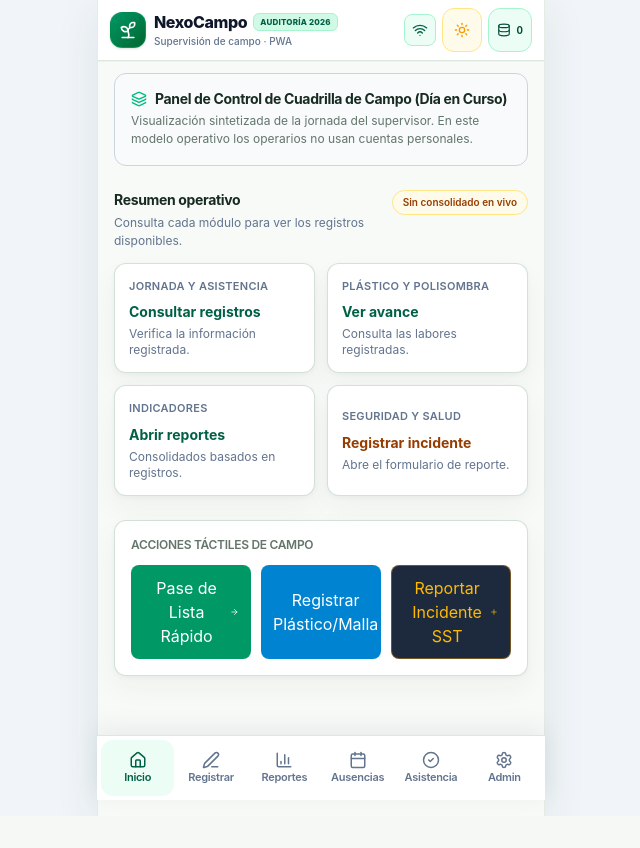
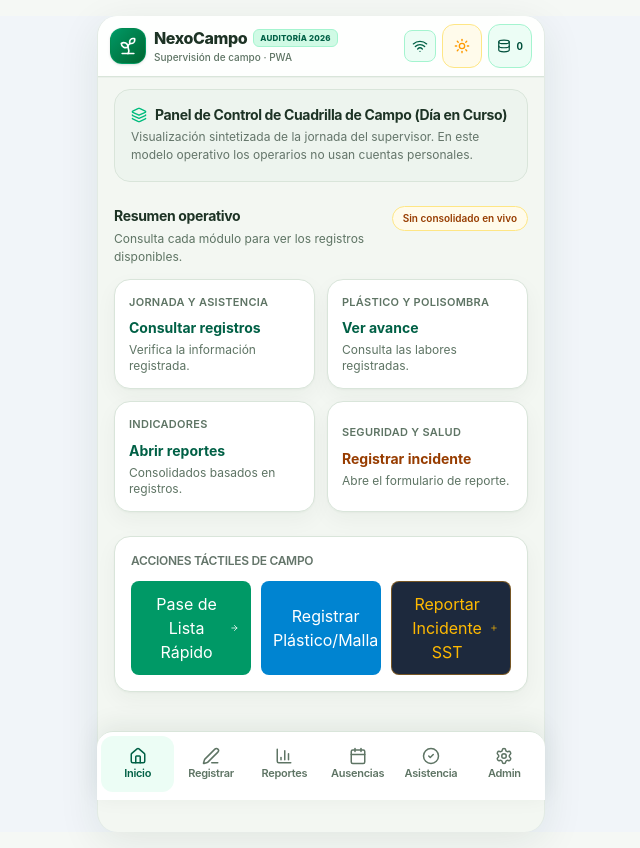
Before and after one commit to xposed823-prog/nexocampo-auditoria-2026, a React (Vite) app: page / in a window 1280 px wide. Shown: the whole page, without its empty margins (319-959 px from the left). Before the commit the page ends 816 px from the top, so only its background shows below. Built offline with nearby package versions, Linux system fonts and the light colour scheme.

Commit message:
ui: unificar sistema visual de campo en claro y oscuro

```diff
--- a/src/index.css
+++ b/src/index.css
@@ -152,3 +152,133 @@ input, select, textarea { max-width: 100%; }
     transition-duration: .01ms !important;
   }
 }
+
+/* ─────────────────────────────────────────────────────────────
+   Sistema visual v2 · NexoCampo Auditoría
+   Estética: verde profundo, superficies limpias y jerarquía clara.
+   Solo presentación; no modifica lógica ni datos de negocio.
+   ───────────────────────────────────────────────────────────── */
+.app-shell {
+  --nc-bg: #f3f7f2;
+  --nc-surface: #ffffff;
+  --nc-surface-soft: #edf4ee;
+  --nc-border: #d9e5da;
+  --nc-ink: #1d3325;
+  --nc-muted: #5e7464;
+  --nc-accent: #08764b;
+  --nc-accent-strong: #065f3b;
+  background-color: var(--nc-bg);
+  color: var(--nc-ink);
+}
+.app-shell[data-theme="dark"] {
+  --nc-bg: #101b14;
+  --nc-surface: #17251b;
+  --nc-surface-soft: #1c2d21;
+  --nc-border: #304638;
+  --nc-ink: #e8f1e9;
+  --nc-muted: #a6b8aa;
+  --nc-accent: #34d399;
+  --nc-accent-strong: #6ee7b7;
+  background-color: var(--nc-bg);
+  color: var(--nc-ink);
+}
+.app-shell[data-theme="light"] main {
+  background-color: transparent;
+}
+.app-shell[data-theme="light"] main h1,
+.app-shell[data-theme="light"] main h2,
+.app-shell[data-theme="light"] main h3 {
+  color: var(--nc-ink);
+}
+.app-shell[data-theme="light"] .bg-white {
+  background-color: var(--nc-surface);
+  border-color: var(--nc-border);
+  box-shadow: 0 1px 2px rgba(20, 50, 30, .035), 0 8px 22px rgba(20, 50, 30, .045);
+}
+.app-shell[data-theme="light"] .bg-slate-50 {
+  background-color: var(--nc-surface-soft);
+}
+.app-shell[data-theme="light"] .border-slate-200,
+.app-shell[data-theme="light"] .border-slate-300 {
+  border-color: var(--nc-border);
+}
+.app-shell[data-theme="light"] .text-slate-800,
+.app-shell[data-theme="light"] .text-slate-900 {
+  color: var(--nc-ink);
+}
+.app-shell[data-theme="light"] .text-slate-500,
+.app-shell[data-theme="light"] .text-slate-600 {
+  color: var(--nc-muted);
+}
+.app-shell[data-theme="light"] header.sticky {
+  background: rgba(255, 255, 255, .92);
+  border-color: var(--nc-border);
+}
+.app-shell[data-theme="dark"] .bg-slate-900 {
+  background-color: #101b14;
+}
+.app-shell[data-theme="dark"] .bg-slate-800 {
+  background-color: #17251b;
+}
+.app-shell[data-theme="dark"] .bg-slate-800\/40,
+.app-shell[data-theme="dark"] .bg-slate-800\/50 {
+  background-color: rgba(28, 45, 33, .78);
+}
+.app-shell[data-theme="dark"] .border-slate-700,
+.app-shell[data-theme="dark"] .border-slate-700\/60 {
+  border-color: var(--nc-border);
+}
+.app-shell[data-theme="dark"] .text-slate-400 {
+  color: #a6b8aa;
+}
+.app-shell[data-theme="dark"] input,
+.app-shell[data-theme="dark"] select,
+.app-shell[data-theme="dark"] textarea {
+  background-color: #101b14;
+  color: #e8f1e9;
+  border-color: #3a5141;
+}
+.app-shell input,
+.app-shell select,
+.app-shell textarea {
+  border-radius: .75rem;
+  transition: border-color .15s ease, box-shadow .15s ease;
+}
+.app-shell input:focus,
+.app-shell select:focus,
+.app-shell textarea:focus {
+  border-color: var(--nc-accent);
+  box-shadow: 0 0 0 3px rgba(16, 185, 129, .14);
+}
+.app-shell button:disabled {
+  cursor: not-allowed;
+  filter: saturate(.65);
+}
+.app-shell main section,
+.app-shell main article {
+  scroll-margin-top: 5.25rem;
+}
+.app-shell main .rounded-xl {
+  border-radius: 1rem;
+}
+.app-shell nav[aria-label="Navegación principal"] {
+  border-top-left-radius: 1rem;
+  border-top-right-radius: 1rem;
+  padding-bottom: max(.25rem, env(safe-area-inset-bottom, 0px));
+}
+@media (min-width: 600px) {
+  .app-shell {
+    margin-block: 1rem;
+    min-height: calc(100vh - 2rem);
+    border-radius: 1.25rem;
+    overflow: clip;
+  }
+}
+@media (max-width: 360px) {
+  .app-shell main {
+    padding-inline: .625rem;
+  }
+  .app-shell main .space-y-6 > :not([hidden]) ~ :not([hidden]) {
+    margin-top: 1rem;
+  }
+}
```
